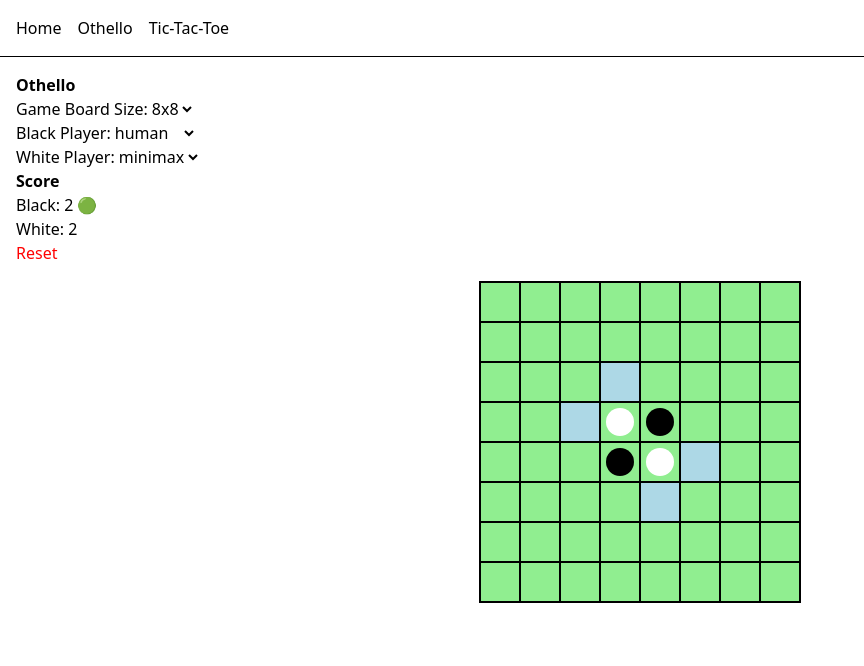
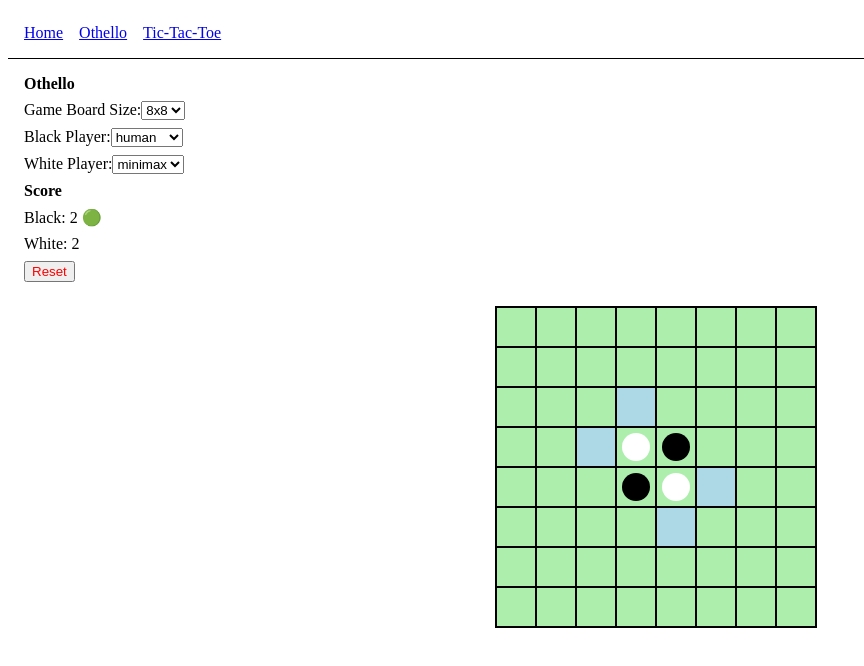
Before and after one commit to andrewhall1124/andrewmhall, a SvelteKit app: page /othello in a window 1280 px wide. Shown: the top 666 px of the page, without its empty margins (0-864 px from the left). Built offline with nearby package versions, Linux system fonts and the light colour scheme.

Commit message:
Added classic html styling.

```diff
--- a/src/app.css
+++ b/src/app.css
@@ -1 +1,4 @@
-@import 'tailwindcss';
+@layer theme, base, components, utilities;
+@import "tailwindcss/theme.css" layer(theme);
+/* @import "tailwindcss/preflight.css" layer(base); */
+@import "tailwindcss/utilities.css" layer(utilities);
--- a/src/lib/othello.ts
+++ b/src/lib/othello.ts
@@ -121,7 +121,7 @@ export function flipChips(squares: (number | null)[][], turn: number, move: numb
         [-1, -1], [-1, 1], [1, -1], [1, 1],
     ];
 
-    const newSquares = JSON.parse(JSON.stringify(squares));
+    // const newSquares = JSON.parse(JSON.stringify(squares));
     const chipsToFlip: number[][] = [];
 
     for (const [dr, dc] of directions) {
@@ -141,11 +141,11 @@ export function flipChips(squares: (number | null)[][], turn: number, move: numb
     }
 
     for (const [y, x] of chipsToFlip) {
-        newSquares[y][x] = turn;
+        squares[y][x] = turn;
     }
 
-    newSquares[i][j] = turn;
-    return newSquares;
+    squares[i][j] = turn;
+    return squares;
 }
 
 function randomPlayer(squares: (number | null)[][], turn: number): number[] {
--- a/src/routes/+layout.svelte
+++ b/src/routes/+layout.svelte
@@ -21,7 +21,7 @@
 
 <div class="flex gap-4 p-4 border-b">
 	{#each pages as page}
-		<a class="" href={page.ref}>{page.name}</a>
+		<a href={page.ref}>{page.name}</a>
 	{/each}
 </div>
 <div>
--- a/src/routes/othello/+page.svelte
+++ b/src/routes/othello/+page.svelte
@@ -1,17 +1,7 @@
 <script lang="ts">
-  import {
-    getPoints,
-    getWinner,
-    getValidMoves,
-    getComputerMove,
-    flipChips,
-  } from "$lib/othello";
+	import { getPoints, getWinner, getValidMoves, getComputerMove, flipChips } from '$lib/othello';
 
-  function createSquares(
-    m: number,
-    n: number,
-    v: number | null
-  ): (number | null)[][] {
+	function createSquares(m: number, n: number, v: number | null): (number | null)[][] {
 		const squares = Array(n)
 			.fill(0)
 			.map(() => Array(m).fill(v));
@@ -26,14 +16,14 @@
 	}
 
 	let gameSize = $state(8);
-  let blackPlayer = $state("human");
-  let whitePlayer = $state("minimax");
+	let blackPlayer = $state('human');
+	let whitePlayer = $state('minimax');
 	let centerSquares = $derived.by(() => {
 		return [
 			[gameSize / 2 - 1, gameSize / 2 - 1], // Upper Left
 			[gameSize / 2 - 1, gameSize / 2], // Upper Right
 			[gameSize / 2, gameSize / 2], // Bottom Right
-      [gameSize / 2, gameSize / 2 - 1], // Bottom Left
+			[gameSize / 2, gameSize / 2 - 1] // Bottom Left
 		];
 	});
 
@@ -47,18 +37,17 @@
 
 	function squareToColor(value: number | null): string {
 		if (value != null) {
-      return value == 0 ? "black" : "white";
+			return value == 0 ? 'black' : 'white';
 		} else {
-      return "";
+			return '';
 		}
 	}
 
 	function move(coordinates: number[]): void {
 		lastMove = coordinates;
 		const [i, j] = coordinates;
-    const newSquares = JSON.parse(JSON.stringify(squares));
-    newSquares[i][j] = turn;
-    squares = flipChips(newSquares, turn, [i, j]);
+		squares[i][j] = turn;
+		squares = flipChips(squares, turn, [i, j]);
 		changeTurn();
 	}
 
@@ -71,11 +60,20 @@
 	}
 
 	function isValidSquare(i: number, j: number): boolean {
+		let currentPlayer = 'human';
+		if (turn % 2 == 0) {
+			currentPlayer = blackPlayer;
+		} else {
+			currentPlayer = whitePlayer;
+		}
+		if (currentPlayer == 'human') {
 			for (const move of validMoves) {
 				if (i == move[0] && j == move[1]) {
 					return true;
 				}
 			}
+		}
+
 		return false;
 	}
 
@@ -89,31 +87,38 @@
 		lastMove = [null];
 	}
 
-  $effect(() => {
-    if (turn == 0 && blackPlayer != "human" && winner == null) {
-      const computerMove = getComputerMove(squares, turn, blackPlayer);
+	async function makeComputerMove(player: string): Promise<void> {
+		return new Promise((resolve) => {
+			// Use setTimeout to allow UI to update first
+			setTimeout(() => {
+				const computerMove = getComputerMove(squares, turn, player);
 				if (computerMove) {
 					move(computerMove);
 				}
+				resolve();
+			}, 0);
+		});
+	}
+
+	$effect(() => {
+		if (turn == 0 && blackPlayer != 'human' && winner == null) {
+			makeComputerMove(blackPlayer);
 		}
 	});
 
 	$effect(() => {
-    if (turn == 1 && whitePlayer != "human" && winner == null) {
-      const computerMove = getComputerMove(squares, turn, whitePlayer);
-      if (computerMove) {
-        move(computerMove);
-      }
+		if (turn == 1 && whitePlayer != 'human' && winner == null) {
+			makeComputerMove(whitePlayer);
 		}
 	});
 
 	const gameSizeOptions = [
-    { value: 8, name: "8x8" },
-    { value: 6, name: "6x6" },
-    { value: 4, name: "4x4" },
+		{ value: 8, name: '8x8' },
+		{ value: 6, name: '6x6' },
+		{ value: 4, name: '4x4' }
 	];
 
-  const playerOptions = ["human", "minimax", "random"];
+	const playerOptions = ['human', 'minimax', 'random'];
 </script>
 
 <div class="page">
@@ -144,10 +149,10 @@
 	</div>
 	<div class="scoreBoard">
 		<div class="title">Score</div>
-    <div class="score">Black: {whitePoints} {turn == 0 ? "🟢" : ""}</div>
-    <div class="score">White: {blackPoints} {turn == 1 ? "🟢" : ""}</div>
+		<div class="score">Black: {whitePoints} {turn == 0 ? '🟢' : ''}</div>
+		<div class="score">White: {blackPoints} {turn == 1 ? '🟢' : ''}</div>
 	</div>
-  <button class='reset' onclick={() => resetBoard()}>Reset</button>
+	<button class="reset" onclick={() => resetBoard()}>Reset</button>
 	<div class="boardContainer">
 		<div class="board">
 			{#each squares as row, i}
@@ -155,7 +160,7 @@
 					{#each row as square, j}
 						<button
 							disabled={!isValidSquare(i, j)}
-              class={`square ${isValidSquare(i, j) && "valid"} ${isLastSquare(i, j) && "lastSquare"}`}
+							class={`square ${isValidSquare(i, j) && 'valid'} ${isLastSquare(i, j) && 'lastSquare'}`}
 							onclick={() => move([i, j])}
 							aria-label={squareToColor(square)}
 						>
@@ -175,6 +180,7 @@
 	.page {
 		display: flex;
 		flex-direction: column;
+		gap: .5rem;
 		padding: 1rem;
 		align-items: start;
 	}
@@ -195,6 +201,7 @@
 		width: 100%;
 		display: flex;
 		flex-direction: column;
+		gap: .5rem;
 	}
 
 	.boardContainer {
--- a/src/routes/tic-tac-toe/+page.svelte
+++ b/src/routes/tic-tac-toe/+page.svelte
@@ -3,7 +3,7 @@
 
 	let side: string = $state('X');
 	let opponentSide: string = $derived(side == 'X' ? 'O' : 'X');
-	let type: string = $state('random');
+	let type: string = $state('minimax');
 	let squares: (null | string)[] = $state(Array(9).fill(null));
 	let turn: string = $state('X');
 
@@ -37,7 +37,7 @@
 
 <div class="page">
 	<div class="header">
-		<h1>Tic-Tac-Toe</h1>
+		<div class="title">Tic-Tac-Toe</div>
 		<div>
 			Player 1:
 			<select bind:value={side} onchange={() => reset()}>
@@ -93,9 +93,10 @@
 		flex-direction: column;
 		justify-content: space-between;
 		width: 100%;
+		gap: .5rem;
 	}
 
-	h1 {
+	.title {
 		font-weight: bold;
 	}
 
@@ -109,10 +110,14 @@
 	}
 
 	.square {
-		/* class="h-16 w-16 border border-black" */
 		height: 64px;
 		width: 64px;
 		border-color: black;
 		border-width: 1px;
 	}
+
+	button.square {
+		background-color: white;
+		color: black
+	}
 </style>
```
Lines whose indentation alone changed are shown as unchanged.
